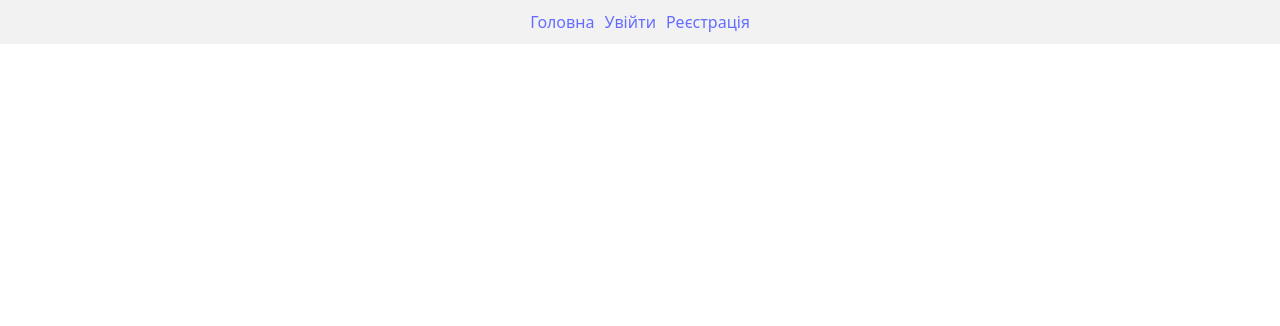
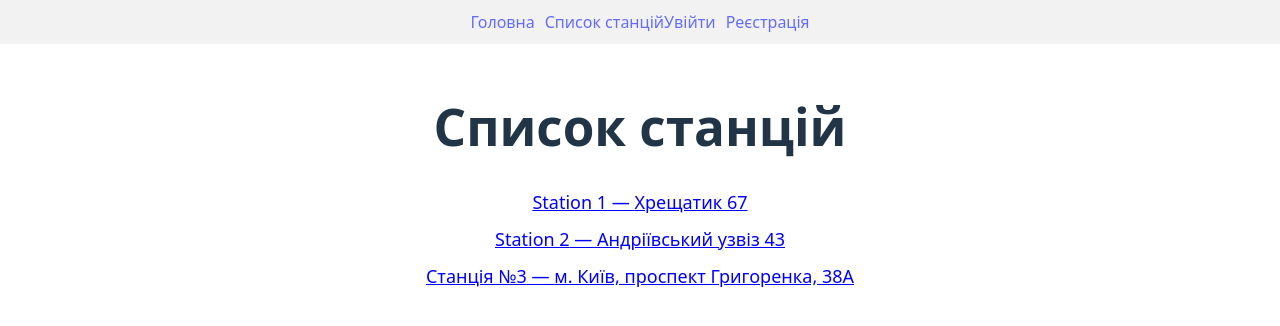
Before and after one commit to YuliaDyka/PowerStation, a React (Vite) app: page /stations in a window 1280 px wide. Shown: the top 326 px of the page. Built offline with nearby package versions, Linux system fonts and the light colour scheme.

Commit message:
add station list page

```diff
--- a/src/App.tsx
+++ b/src/App.tsx
@@ -4,7 +4,9 @@ import Login from "./pages/LoginPage";
 import Register from "./pages/SignupPage";
 import NavBar from "../src/assets/NavBar";
 import StationPage from "./pages/StationPage";
-import "./App.css"
+import "./App.css";
+import StationsPage from "./pages/StationListPage";
+import StationDetails from "./pages/StationDetails";
 // import { Link } from "react-router-dom";
 
 export default function App() {
@@ -16,6 +18,8 @@ export default function App() {
         <Route path="/login" element={<Login />} />
         <Route path="/register" element={<Register />} />
         <Route path="/station/:id" element={<StationPage />} />
+        <Route path="/stations" element={<StationsPage />} />
+        <Route path="/station/:id" element={<StationDetails />} />
       </Routes>
     </Router>
   );
--- a/src/assets/NavBar.tsx
+++ b/src/assets/NavBar.tsx
@@ -4,6 +4,7 @@ export default function NavBar() {
   return (
     <nav style={{ padding: "10px", background: "#f2f2f2" }}>
       <Link to="/" style={{ marginRight: "10px" }}>Головна</Link>
+      <Link to="/stations">Список станцій</Link>
       <Link to="/login" style={{ marginRight: "10px" }}>Увійти</Link>
       <Link to="/register">Реєстрація</Link>
     </nav>
--- /dev/null
+++ b/src/pages/StationDetails.tsx
@@ -0,0 +1,23 @@
+// src/pages/StationDetails.tsx
+import { useParams, Link } from "react-router-dom";
+import { stations } from "../data/stations";
+
+export default function StationDetails() {
+  const { id } = useParams();
+  const station = stations.find((s) => s.id.toString() === id);
+
+  if (!station) {
+    return <h2>Станцію не знайдено</h2>;
+  }
+
+  return (
+    <div style={{ padding: "20px" }}>
+      <h1>{station.name}</h1>
+      <p><b>Адреса:</b> {station.address}</p>
+      <p><b>Статус:</b> {station.status}</p>
+      <button>Pay</button>
+      <br /><br />
+      <Link to="/stations">⬅ Назад до списку</Link>
+    </div>
+  );
+}
--- /dev/null
+++ b/src/pages/StationListPage.tsx
@@ -0,0 +1,23 @@
+// src/pages/StationsPage.tsx
+import { Link } from "react-router-dom";
+import { stations } from "../data/stations";
+
+export default function StationsPage() {
+  return (
+    <div style={{ padding: "20px" }}>
+      <h1>Список станцій</h1>
+      <ul style={{ listStyle: "none", padding: 0 }}>
+        {stations.map((station) => (
+          <li key={station.id} style={{ margin: "10px 0" }}>
+            <Link
+              to={`/station/${station.id}`}
+              style={{ fontSize: "18px", color: "blue", textDecoration: "underline" }}
+            >
+              {station.name} — {station.address}
+            </Link>
+          </li>
+        ))}
+      </ul>
+    </div>
+  );
+}
```
